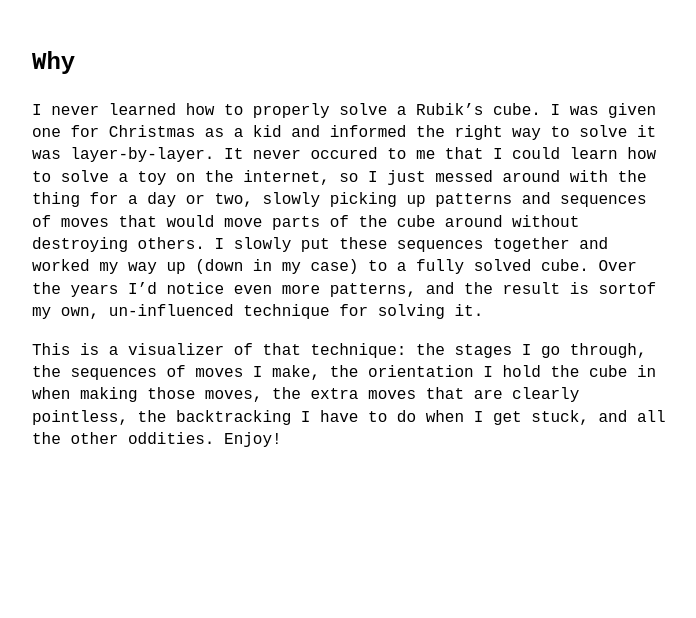
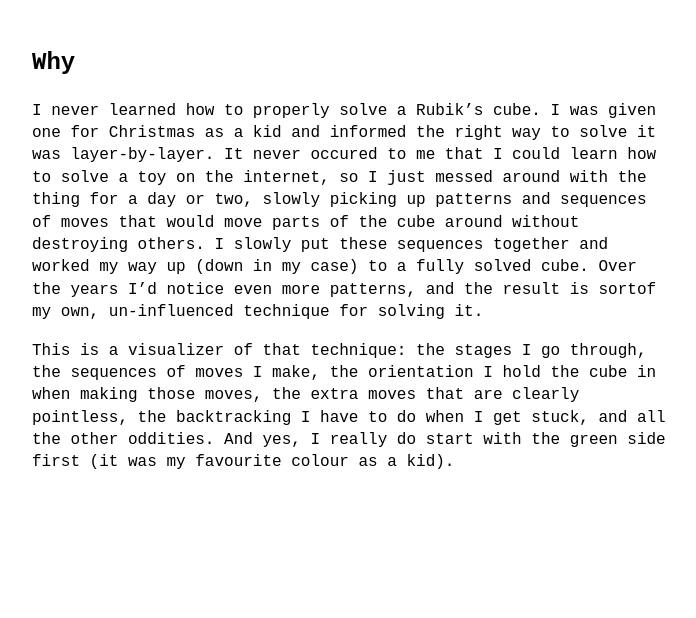
Before and after one commit to ryanwebber/ryanwebber.github.io, a Jekyll site: the page built from content/_projects/janky-cube.md, in a window 1280 px wide. Shown: the part 1216-1834 px from the top of the page, without its empty margins (288-984 px from the left). Built offline with Jekyll 4.4.1, drawn with Linux system fonts in a browser that asks for light colours; before the commit the page ends 1811 px from its top, so only the background shows below that.

Commit message:
Add sentence

```diff
--- a/content/_projects/janky-cube.md
+++ b/content/_projects/janky-cube.md
@@ -28,4 +28,5 @@ solving it.
 
 This is a visualizer of that technique: the stages I go through, the sequences of moves I make, the
 orientation I hold the cube in when making those moves, the extra moves that are clearly pointless,
-the backtracking I have to do when I get stuck, and all the other oddities. Enjoy!
+the backtracking I have to do when I get stuck, and all the other oddities. And yes, I really do start
+with the green side first (it was my favourite colour as a kid).
```
